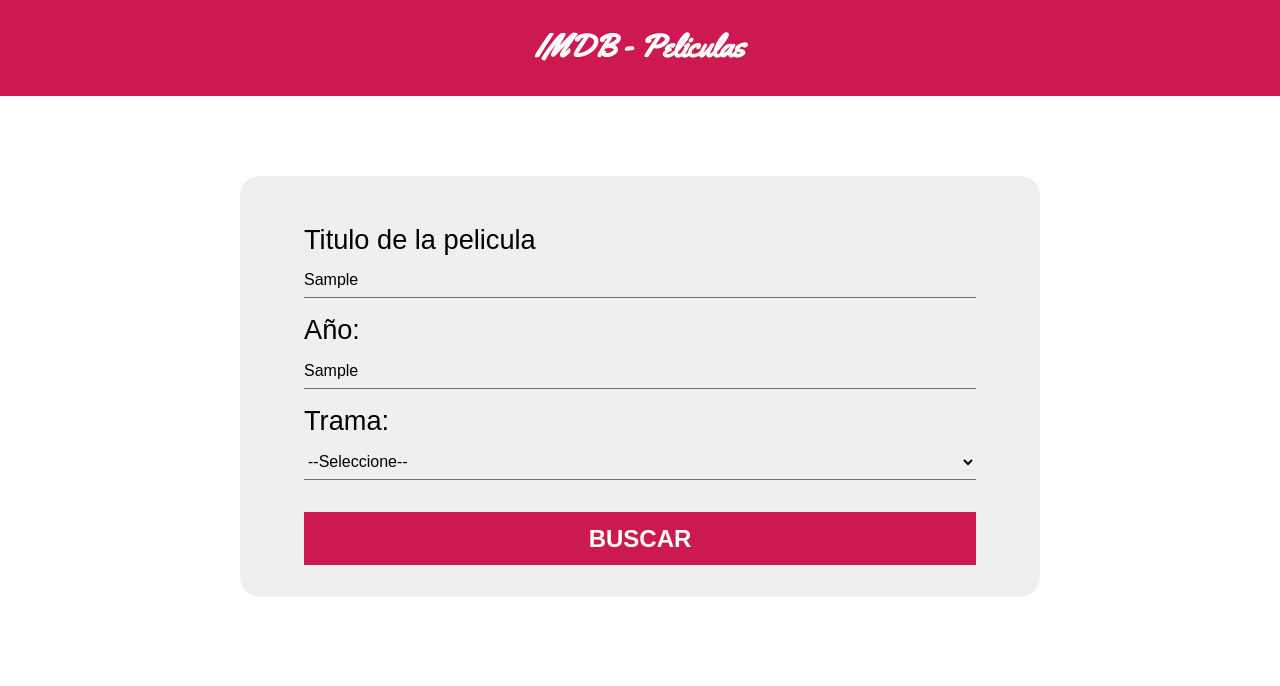
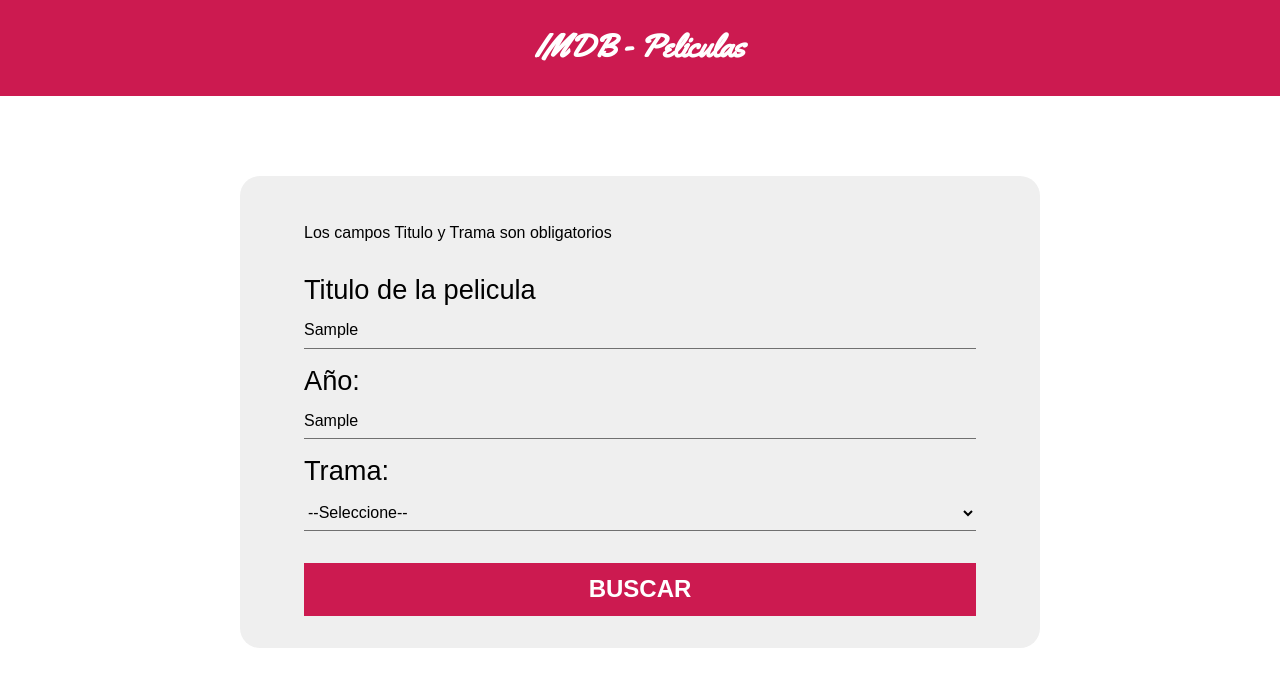
Before and after one commit to FTH-EGC/peliculas, a React (Create React App) app: page / in a window 1280 px wide. Both pictures are taken after typing "Sample", "Sample" into the empty fields and a click on the input "Buscar". Shown: the top 686 px of the page. Built offline with nearby package versions, Linux system fonts and the light colour scheme.

Commit message:
Agregando funcionalidad del error

```diff
--- /dev/null
+++ b/src/components/Error.js
@@ -0,0 +1,13 @@
+import React from 'react'
+
+
+const Error = () => {
+    return (
+        <div className="error">
+            <p>Los campos Titulo y Trama son obligatorios</p>
+        </div>
+
+      );
+}
+
+export default Error;
--- a/src/components/Formulario.js
+++ b/src/components/Formulario.js
@@ -1,5 +1,5 @@
 import React, { useState } from 'react';
-
+import Error from './Error';
 
 const Formulario = () => {
 
@@ -10,6 +10,8 @@
         trama: ''
     });
 
+    const [error, guardarError] = useState(false);
+
     const {titulo, trama} = pelicula;
 
     const onSubmit = e => {
@@ -18,8 +20,10 @@
         // Validar
 
         if(titulo.trim() === "" || trama.trim() === ""){
-            console.log('error')
+            guardarError(true);
+            return;
         }
+        guardarError(false);
 
     }
 
@@ -39,6 +43,7 @@
         className="formulario"
         onSubmit={onSubmit}
         >
+            {error ? <Error /> : null}
         <label htmlFor="titulo">Titulo de la pelicula</label>
         <input
             type="text"
```
Also changed, not shown: 1 other file (tests, documents, lock files or other folders).
